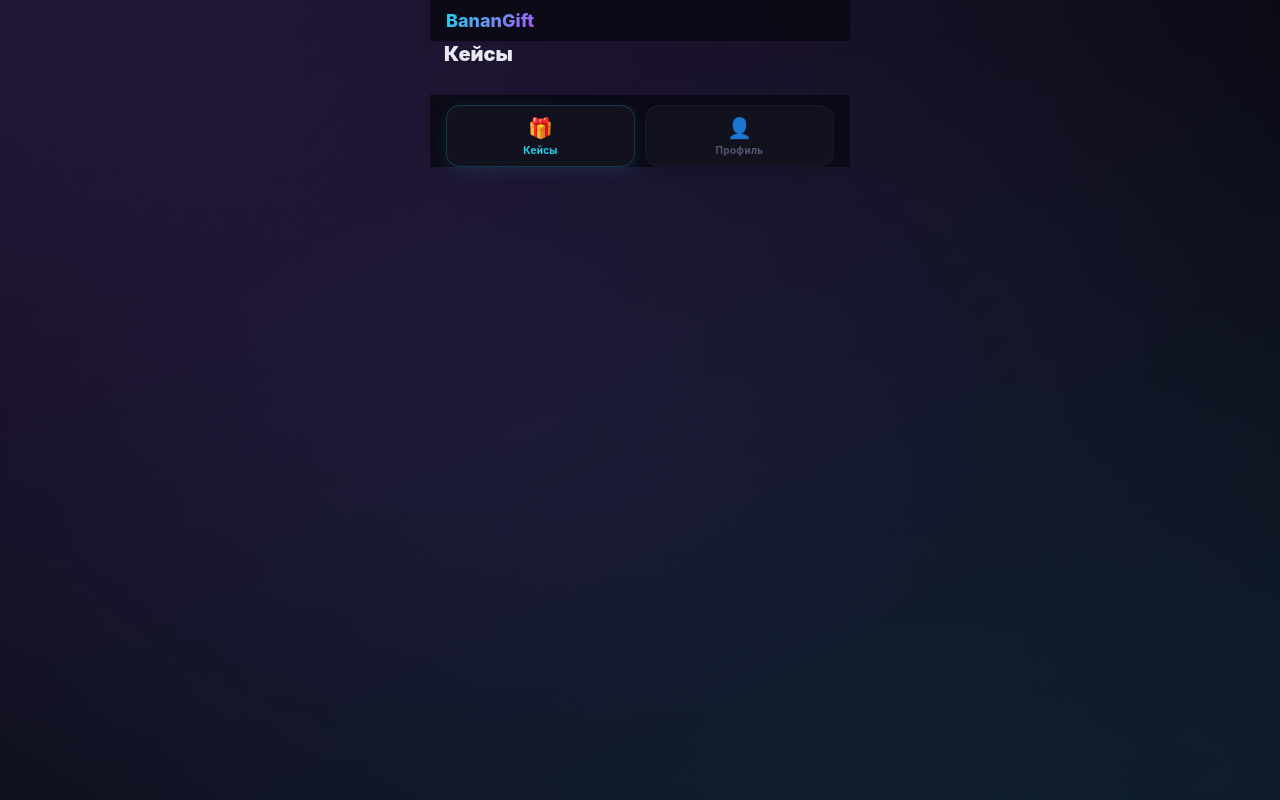
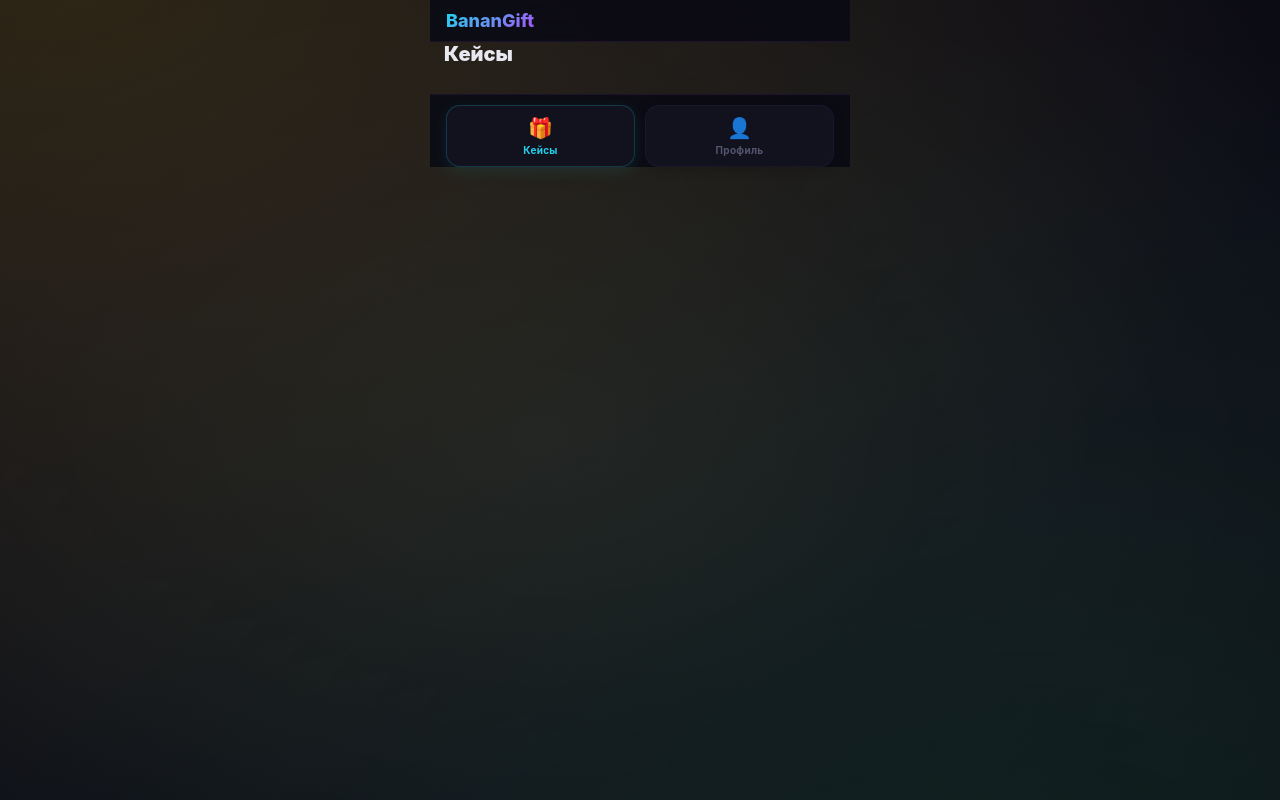
Before and after one commit to dotadotaartem-sudo/bananagift, a website: page miniapp/index.html in a window 1280 px wide. Drawn offline with Linux system fonts and the light colour scheme; no server answers.

Commit message:
fix: green/yellow/white background glow

```diff
--- a/miniapp/css/style.css
+++ b/miniapp/css/style.css
@@ -14,7 +14,7 @@ body{font-family:-apple-system,BlinkMacSystemFont,'SF Pro','Segoe UI',sans-serif
 
 /* ANIMATED BG */
 .bg-anim{position:fixed;inset:0;z-index:0;overflow:hidden}
-.bg-anim::before{content:'';position:absolute;width:200%;height:200%;top:-50%;left:-50%;background:radial-gradient(ellipse at 30% 20%,rgba(168,85,247,.15) 0%,transparent 50%),radial-gradient(ellipse at 70% 80%,rgba(34,211,238,.1) 0%,transparent 50%),radial-gradient(ellipse at 50% 50%,rgba(139,92,246,.08) 0%,transparent 60%);animation:bgMove 15s ease-in-out infinite alternate}
+.bg-anim::before{content:'';position:absolute;width:200%;height:200%;top:-50%;left:-50%;background:radial-gradient(ellipse at 30% 20%,rgba(234,179,8,.15) 0%,transparent 50%),radial-gradient(ellipse at 70% 80%,rgba(34,197,94,.1) 0%,transparent 50%),radial-gradient(ellipse at 50% 50%,rgba(255,255,255,.06) 0%,transparent 60%);animation:bgMove 15s ease-in-out infinite alternate}
 @keyframes bgMove{0%{transform:translate(0,0) rotate(0deg)}50%{transform:translate(-5%,3%) rotate(2deg)}100%{transform:translate(3%,-2%) rotate(-1deg)}}
 
 .hidden{display:none!important}
```
